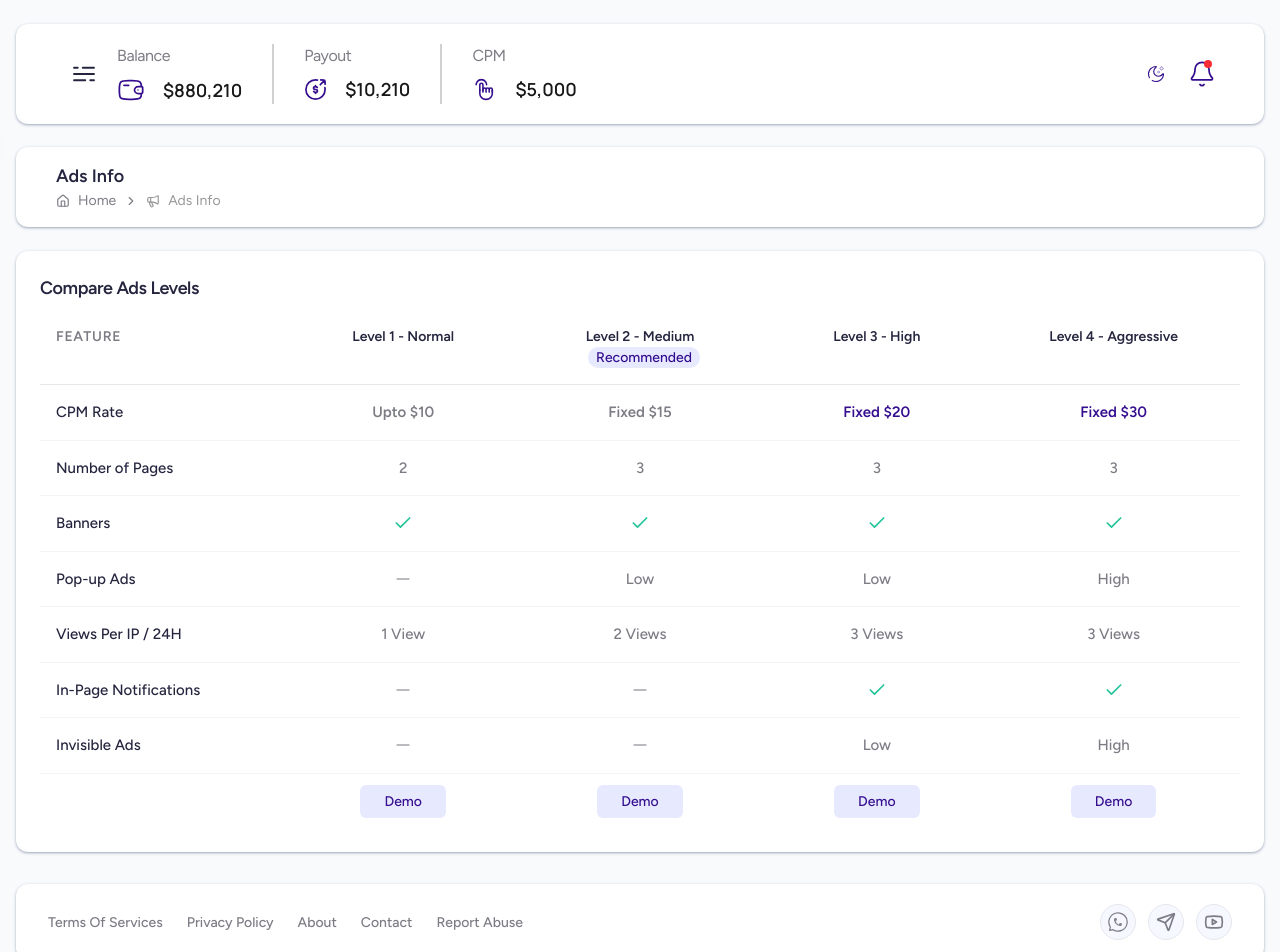
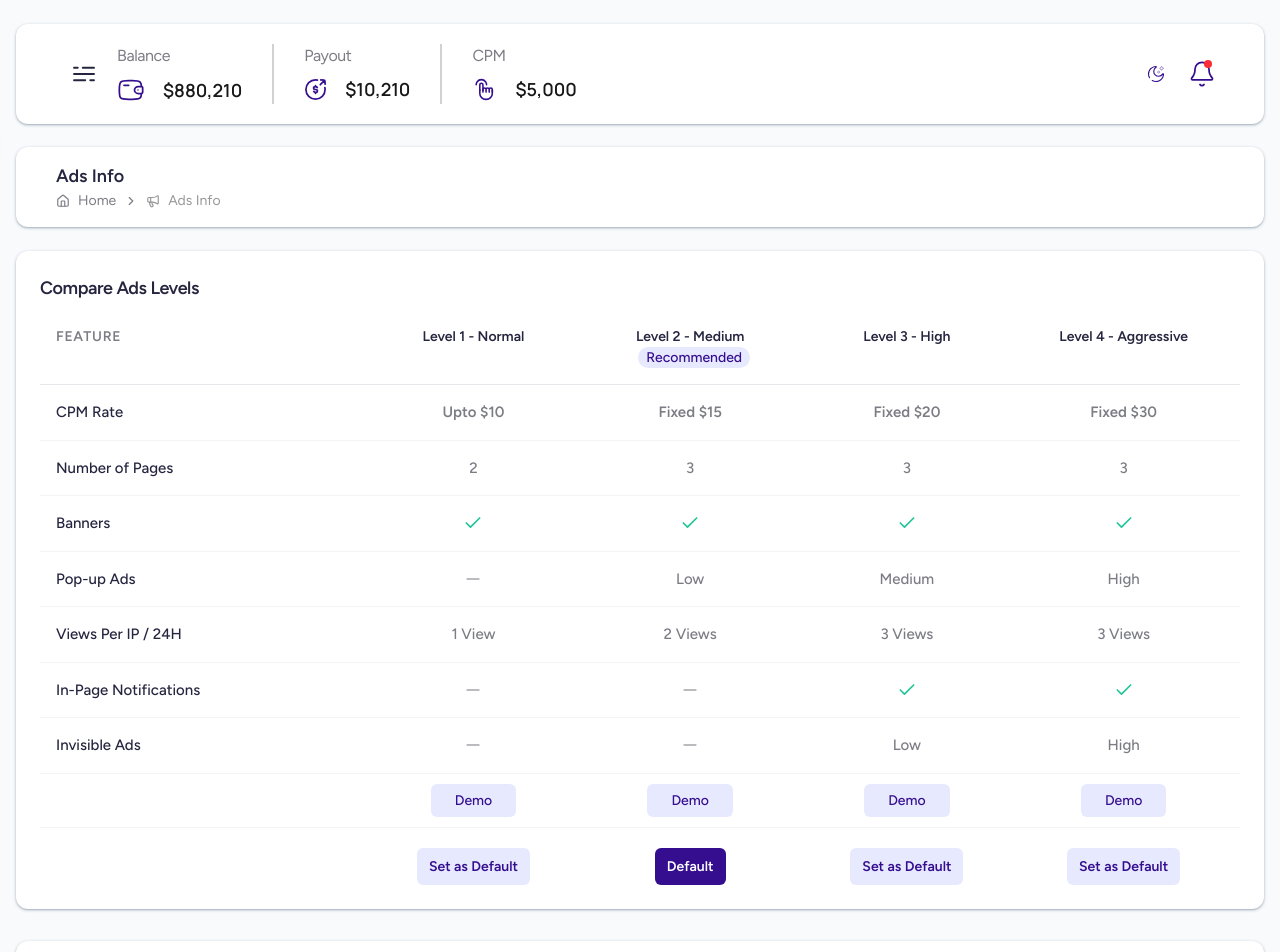
Before and after one commit to GioGiorno768/fe-shortlinkmu, a Next.js app: page /en/ads-info in a window 1280 px wide. Shown: the top 952 px of the page. Built offline with nearby package versions, Linux system fonts and the light colour scheme.

Commit message:
fixed ads info component

```diff
--- a/messages/en.json
+++ b/messages/en.json
@@ -105,16 +105,25 @@
     "popUps": "Pop-up Ads",
     "viewsPerIP": "Views Per IP / 24H",
     "inPageNotifications": "In-Page Notifications",
-    "upto10": "Upto $10",
-    "fixed15": "Fixed $15",
-    "fixed20": "Fixed $20",
+    "upto": "Upto",
+    "fixed": "Fixed",
     "onePage": "1 Page",
     "twoPages": "2 Pages",
     "threePages": "3 Pages",
     "oneView": "1 View",
     "twoViews": "2 Views",
     "threeViews": "3 Views",
-    "recommended": "Recommended"
+    "recommended": "Recommended",
+    "setDefault": "Set as Default",
+    "saving": "Saving...",
+    "default": "Default",
+    "adLevelSet": "Ad level has been set!",
+    "invisibleAds": "Invisible Ads",
+    "fixed30": "Fixed $30",
+    "intensityLow": "Low",
+    "intensityMedium": "Medium",
+    "intensityHigh": "High",
+    "dash": "—"
   },
   "NotFound": {
     "title": "Page Not Found",
--- a/messages/id.json
+++ b/messages/id.json
@@ -105,16 +105,25 @@
     "popUps": "Iklan Pop-up",
     "viewsPerIP": "Tampilan Per IP / 24J",
     "inPageNotifications": "Notifikasi Halaman",
-    "upto10": "Hingga $10",
-    "fixed15": "Tetap $15",
-    "fixed20": "Tetap $20",
+    "upto": "Hingga",
+    "fixed": "Tetap",
     "onePage": "1 Halaman",
     "twoPages": "2 Halaman",
     "threePages": "3 Halaman",
     "oneView": "1 Tampilan",
     "twoViews": "2 Tampilan",
     "threeViews": "3 Tampilan",
-    "recommended": "Direkomendasikan"
+    "recommended": "Direkomendasikan",
+    "setDefault": "Atur sebagai Default",
+    "saving": "Menyimpan...",
+    "default": "Default",
+    "adLevelSet": "Level iklan telah diatur!",
+    "invisibleAds": "Iklan Tak Terlihat",
+    "fixed30": "Tetap $30",
+    "intensityLow": "Rendah",
+    "intensityMedium": "Sedang",
+    "intensityHigh": "Tinggi",
+    "dash": "—"
   },
   "NotFound": {
     "title": "Halaman Tidak Ditemukan",
--- a/src/components/dashboard/AdsLevelCompare.tsx
+++ b/src/components/dashboard/AdsLevelCompare.tsx
@@ -2,9 +2,135 @@
 "use client";
 
 import { useTranslations } from "next-intl";
-import { Check, Minus } from "lucide-react";
+import { Check, Minus, Loader2 } from "lucide-react";
 import { motion } from "framer-motion";
 import { Link } from "@/i18n/routing";
+import {
+  AdLevel,
+  AdsComparisonData,
+  ApiAdFeature,
+  ApiAdLevel,
+  PrefixedStringValue,
+} from "@/types/type"; // Impor tipe baru
+import { useEffect, useState } from "react";
+
+// ========================================================
+// === DESAIN API (MOCK/DUMMY) ===
+// ========================================================
+
+// API 1: (Tetap ada) Buat ngambil setelan default user
+async function fetchUserDefaultAdLevel(): Promise<AdLevel> {
+  console.log("MANGGIL API: /api/user/settings/default-ad-level (GET)");
+  await new Promise((resolve) => setTimeout(resolve, 500));
+  return "level2"; // Mock: Default awal user adalah level2
+}
+
+// API 2: (Tetap ada) Buat nyimpen setelan default baru
+async function saveDefaultAdLevel(level: AdLevel): Promise<boolean> {
+  console.log(`MANGGIL API: /api/user/settings/default-ad-level (PUT)`, {
+    defaultLevel: level,
+  });
+  await new Promise((resolve) => setTimeout(resolve, 700));
+  return true; // Mock: Anggap aja sukses
+}
+
+// API 3: (BARU) Buat ngambil data tabel perbandingan
+async function fetchAdsComparisonData(): Promise<AdsComparisonData> {
+  console.log("MANGGIL API: /api/ads/comparison (GET)");
+  /* // --- CONTOH API CALL BENERAN ---
+  // const response = await fetch(
+  //   `${process.env.NEXT_PUBLIC_API_URL}/api/ads/comparison`
+  // );
+  // if (!response.ok) throw new Error("Gagal memuat data perbandingan");
+  // const data: AdsComparisonData = await response.json();
+  // return data;
+  */
+
+  // --- DATA DUMMY (SESUAI DESAIN API BARU) ---
+  await new Promise((resolve) => setTimeout(resolve, 1200));
+  return {
+    levels: [
+      { key: "level1", nameKey: "adsLevel1", isRecommended: false },
+      { key: "level2", nameKey: "adsLevel2", isRecommended: true },
+      { key: "level3", nameKey: "adsLevel3", isRecommended: false },
+      { key: "level4", nameKey: "adsLevel4", isRecommended: false },
+    ],
+    features: [
+      {
+        nameKey: "cpmRate",
+        displayType: "prefixed_string",
+        values: {
+          level1: { prefixKey: "upto", value: "$10" },
+          level2: { prefixKey: "fixed", value: "$15" },
+          level3: { prefixKey: "fixed", value: "$20" },
+          level4: { prefixKey: "fixed", value: "$30" },
+        },
+      },
+      {
+        nameKey: "numberOfPages",
+        displayType: "string",
+        values: {
+          level1: "2",
+          level2: "3",
+          level3: "3",
+          level4: "3",
+        },
+      },
+      {
+        nameKey: "banners",
+        displayType: "boolean",
+        values: {
+          level1: true,
+          level2: true,
+          level3: true,
+          level4: true,
+        },
+      },
+      {
+        nameKey: "popUps",
+        displayType: "string",
+        values: {
+          level1: "dash",
+          level2: "intensityLow",
+          level3: "intensityMedium",
+          level4: "intensityHigh",
+        },
+      },
+      {
+        nameKey: "viewsPerIP",
+        displayType: "string",
+        values: {
+          level1: "oneView",
+          level2: "twoViews",
+          level3: "threeViews",
+          level4: "threeViews",
+        },
+      },
+      {
+        nameKey: "inPageNotifications",
+        displayType: "boolean",
+        values: {
+          level1: false,
+          level2: false,
+          level3: true,
+          level4: true,
+        },
+      },
+      {
+        nameKey: "invisibleAds",
+        displayType: "string",
+        values: {
+          level1: "dash",
+          level2: "dash",
+          level3: "intensityLow",
+          level4: "intensityHigh",
+        },
+      },
+    ],
+  };
+  // --- AKHIR DATA DUMMY ---
+}
+// ========================================================
 
 // Helper component biar rapi
 const FeatureCheck = () => (
@@ -15,7 +141,9 @@ const FeatureDash = () => <Minus className="w-5 h-5 text-grays/70 mx-auto" />;
 const FeatureDemo = () => (
   <Link
     href="/demo"
-    className="px-6 py-2 rounded-md bg-blue-dashboard text-bluelight hover:bg-bluelight hover:text-white transition-colors duration-200 text-[14px]"
+    className="px-6 py-2 rounded-md bg-blue-dashboard text-bluelight
+               hover:bg-bluelight hover:text-white transition-colors
+               duration-200 text-[14px] font-medium"
   >
     Demo
   </Link>
@@ -24,68 +152,112 @@ const FeatureDemo = () => (
 export default function AdsLevelCompare() {
   const t = useTranslations("Dashboard");
 
-  // Data buat tabel perbandingan
-  const featureData = [
-    {
-      name: t("cpmRate"),
-      values: [
-        <span className="font-semibold">{t("upto10")}</span>,
-        <span className="font-semibold">{t("fixed15")}</span>,
-        <span className="font-semibold text-bluelight">{t("fixed20")}</span>,
-        <span className="font-semibold text-bluelight">Fixed $30</span>,
-      ],
-    },
-    {
-      name: t("numberOfPages"),
-      values: ["2", "3", "3", "3"],
-    },
-    {
-      name: t("banners"),
-      values: [
-        <FeatureCheck />,
-        <FeatureCheck />,
-        <FeatureCheck />,
-        <FeatureCheck />,
-      ],
-    },
-    {
-      name: t("popUps"),
-      values: [<FeatureDash />, "Low", "Low", "High"],
-    },
-    {
-      name: t("viewsPerIP"),
-      values: [t("oneView"), t("twoViews"), t("threeViews"), t("threeViews")],
-    },
-    {
-      name: t("inPageNotifications"),
-      values: [
-        <FeatureDash />,
-        <FeatureDash />,
-        <FeatureCheck />,
-        <FeatureCheck />,
-      ],
-    },
-    {
-      name: "Invisible Ads",
-      values: [<FeatureDash />, <FeatureDash />, "Low", "High"],
-    },
-    {
-      name: "",
-      values: [
-        <FeatureDemo />,
-        <FeatureDemo />,
-        <FeatureDemo />,
-        <FeatureDemo />,
-      ],
-    },
-  ];
+  // State buat nampung default level
+  const [currentDefault, setCurrentDefault] = useState<AdLevel | null>(null);
+  const [isSaving, setIsSaving] = useState(false);
 
-  const levels = [
-    { name: t("adsLevel1") },
-    { name: t("adsLevel2"), recommended: true },
-    { name: t("adsLevel3") },
-    { name: t("adsLevel4") },
-  ];
+  // State baru buat nampung data dinamis
+  const [comparisonData, setComparisonData] =
+    useState<AdsComparisonData | null>(null);
+  const [isLoading, setIsLoading] = useState(true);
+  const [error, setError] = useState<string | null>(null);
+
+  // Load semua data pas komponen mount
+  useEffect(() => {
+    async function loadData() {
+      try {
+        setIsLoading(true);
+        setError(null);
+        // Panggil 2 API sekaligus
+        const [defaultLevel, comparison] = await Promise.all([
+          fetchUserDefaultAdLevel(),
+          fetchAdsComparisonData(),
+        ]);
+        setCurrentDefault(defaultLevel);
+        setComparisonData(comparison);
+      } catch (err) {
+        setError("Gagal memuat data perbandingan iklan");
+      } finally {
+        setIsLoading(false);
+      }
+    }
+    loadData();
+  }, []);
+
+  // Handler buat ganti default
+  const handleSetDefault = async (level: AdLevel) => {
+    setIsSaving(true);
+    const success = await saveDefaultAdLevel(level);
+    if (success) {
+      setCurrentDefault(level);
+    } else {
+      alert("Failed to save setting");
+    }
+    setIsSaving(false);
+  };
+
+  // ==================================================
+  // === HELPER RENDER DINAMIS (INTI LOGIKA BARU) ===
+  // ==================================================
+  const renderFeatureValue = (feature: ApiAdFeature, levelKey: AdLevel) => {
+    const value = feature.values[levelKey];
+
+    switch (feature.displayType) {
+      case "boolean":
+        return value ? <FeatureCheck /> : <FeatureDash />;
+
+      case "prefixed_string":
+        const { prefixKey, value: val } = value as PrefixedStringValue;
+        // Kalo ada prefixKey, pake terjemahan. Kalo gak, pake val aja.
+        return (
+          <span className="font-semibold">
+            {prefixKey ? t.rich(prefixKey) : ""}
+            {prefixKey ? " " : ""}
+            {val}
+          </span>
+        );
+
+      case "string":
+      default:
+        const strValue = value as string;
+        // --- INI PERBAIKANNYA ---
+        // 1. Cek kalo stringnya itu "dash"
+        if (strValue === "dash") {
+          return <FeatureDash />;
+        }
+
+        // 2. Cek kalo stringnya ITU BUKAN ANGKA, baru kita terjemahin
+        if (isNaN(Number(strValue))) {
+          // Ini bakal nerjemahin "intensityLow", "oneView", dll.
+          return t(strValue);
+        }
+
+        // 3. Kalo itu angka (kayak "2", "3"), balikin apa adanya
+        return strValue;
+      // --- AKHIR PERBAIKAN ---
+    }
+  };
+
+  // Render Loading
+  if (isLoading) {
+    return (
+      <div className="bg-white p-6 rounded-xl shadow-sm shadow-slate-500/50 h-[400px] flex items-center justify-center">
+        <Loader2 className="w-10 h-10 animate-spin text-bluelight" />
+      </div>
+    );
+  }
+
+  // Render Error
+  if (error || !comparisonData) {
+    return (
+      <div className="bg-white p-6 rounded-xl shadow-sm shadow-slate-500/50 h-[400px] flex items-center justify-center text-redshortlink">
+        {error || "Data tidak ditemukan"}
+      </div>
+    );
+  }
+
+  // Render Tabel Dinamis
+  const { levels, features } = comparisonData;
 
   return (
     <div className="bg-white p-6 rounded-xl shadow-sm shadow-slate-500/50">
@@ -93,21 +265,25 @@ export default function AdsLevelCompare() {
         {t("compareAdsLevels")}
       </h3>
 
-      {/* Grid Perbandingan (Tabel) */}
       <div className="overflow-x-auto custom-scrollbar-minimal">
-        <div className="min-w-[650px]">
-          {/* Header Grid */}
-          <div className="grid grid-cols-5 gap-4 px-4 pb-4 border-b border-gray-200">
+        <div className="min-w-[700px]">
+          {/* Header Grid (Dinamis) */}
+          <div
+            className="grid gap-4 px-4 pb-4 border-b border-gray-200"
+            style={{
+              gridTemplateColumns: `1.5fr repeat(${levels.length}, 1fr)`,
+            }}
+          >
             <div className="text-[1.4em] font-semibold text-grays uppercase tracking-wider">
               {t("feature")}
             </div>
-            {levels.map((level, index) => (
+            {levels.map((level) => (
               <div
-                key={index}
+                key={level.key}
                 className="text-[1.4em] font-semibold text-shortblack text-center"
               >
-                {level.name}
-                {level.recommended && (
+                {t(level.nameKey)}
+                {level.isRecommended && (
                   <span
                     className="ml-2 text-[1em] font-medium bg-blue-dashboard text-bluelight
                                  px-2 py-0.5 rounded-full"
@@ -119,12 +295,15 @@ export default function AdsLevelCompare() {
             ))}
           </div>
 
-          {/* Body Grid (Fitur) */}
+          {/* Body Grid (Dinamis) */}
           <div className="divide-y divide-gray-100">
-            {featureData.map((feature, fIndex) => (
+            {features.map((feature, fIndex) => (
               <motion.div
-                key={feature.name}
-                className="grid grid-cols-5 gap-4 items-center px-4 py-4"
+                key={feature.nameKey}
+                className="grid gap-4 items-center px-4 py-4"
+                style={{
+                  gridTemplateColumns: `1.5fr repeat(${levels.length}, 1fr)`,
+                }}
                 initial={{ opacity: 0, x: -20 }}
                 animate={{ opacity: 1, x: 0 }}
                 transition={{ duration: 0.3, delay: fIndex * 0.05 }}
@@ -132,20 +311,74 @@ export default function AdsLevelCompare() {
                 {/* Nama Fitur */}
                 <div className="flex items-center gap-2">
                   <span className="text-[1.5em] font-medium text-shortblack">
-                    {feature.name}
+                    {t(feature.nameKey)}
                   </span>
                 </div>
-                {/* Nilai Level */}
-                {feature.values.map((value, lIndex) => (
+                {/* Nilai Level (Dinamis) */}
+                {levels.map((level) => (
                   <div
-                    key={lIndex}
+                    key={level.key}
                     className="text-[1.5em] font-medium text-grays text-center"
                   >
-                    {value}
+                    {renderFeatureValue(feature, level.key)}
                   </div>
                 ))}
               </motion.div>
             ))}
+
+            {/* Baris Tombol Demo (Dinamis) */}
+            <motion.div
+              className="grid gap-4 items-center px-4 py-4"
+              style={{
+                gridTemplateColumns: `1.5fr repeat(${levels.length}, 1fr)`,
+              }}
+              initial={{ opacity: 0 }}
+              animate={{ opacity: 1 }}
+              transition={{ duration: 0.3, delay: features.length * 0.05 }}
+            >
+              <div /> {/* Kolom fitur kosong */}
+              {levels.map((level) => (
+                <div key={level.key} className="text-center">
+                  <FeatureDemo />
+                </div>
+              ))}
+            </motion.div>
+
+            {/* Baris Tombol Set Default (Dinamis) */}
+            <motion.div
+              className="grid gap-4 items-center px-4 pt-5"
+              style={{
+                gridTemplateColumns: `1.5fr repeat(${levels.length}, 1fr)`,
+              }}
+              initial={{ opacity: 0 }}
+              animate={{ opacity: 1 }}
+              transition={{
+                duration: 0.3,
+                delay: (features.length + 1) * 0.05,
+              }}
+            >
+              <div /> {/* Kolom fitur kosong */}
+              {levels.map((level) => (
+                <div key={level.key} className="text-center">
+                  <button
+                    onClick={() => handleSetDefault(level.key)}
+                    disabled={isSaving || currentDefault === level.key}
+                    className=" text-[1.4em] font-semibold py-2 px-3 rounded-md transition-all duration-200
+                               bg-blue-dashboard text-bluelight
+                               hover:bg-opacity-80
+                               disabled:bg-bluelight disabled:text-white"
+                  >
+                    {isSaving ? (
+                      <Loader2 className="w-5 h-5 mx-auto animate-spin" />
+                    ) : currentDefault === level.key ? (
+                      t("default")
+                    ) : (
+                      t("setDefault")
+                    )}
+                  </button>
+                </div>
+              ))}
+            </motion.div>
           </div>
         </div>
       </div>
--- a/src/types/type.ts
+++ b/src/types/type.ts
@@ -64,16 +64,31 @@ export interface ReferrerStat {
 
 export type AdLevel = "noAds" |"level1" | "level2" | "level3" | "level4";
 
-export interface CreateLinkFormData {
-  url: string;
-  alias?: string;
-  password?: string;
-  title?: string;
-  expiresAt?: string;
-  adsLevel: AdLevel;
+// Tipe data dari API untuk satu level (kolom)
+export interface ApiAdLevel {
+  key: AdLevel; // "noAds" | "level1" | "level2" | "level3" | "level4"
+  nameKey: string; // Ini adalah i18n key, cth: "adsLevel1"
+  isRecommended: boolean;
 }
 
-export interface GeneratedLinkData {
-  shortUrl: string; // cth: short.link/taik112
-  originalUrl: string; // cth: https://kevinragil.vercel.app
+// Tipe data untuk value prefixed_string
+export interface PrefixedStringValue {
+  prefixKey?: string; // i18n key for prefix (cth: "upto10")
+  value: string; // "10", "$15", dll
 }
+
+// Tipe data dari API untuk satu fitur (baris)
+export interface ApiAdFeature {
+  nameKey: string; // i18n key, cth: "cpmRate"
+  displayType: "boolean" | "string" | "prefixed_string";
+  values: Record<
+    string,
+    boolean | string | PrefixedStringValue
+  >; // cth: { level1: true, level2: "Low", level3: { prefixKey: "upto10", value: "10" } }
+}
+
+// Tipe data response API utama
+export interface AdsComparisonData {
+  levels: ApiAdLevel[];
+  features: ApiAdFeature[];
+}
```
